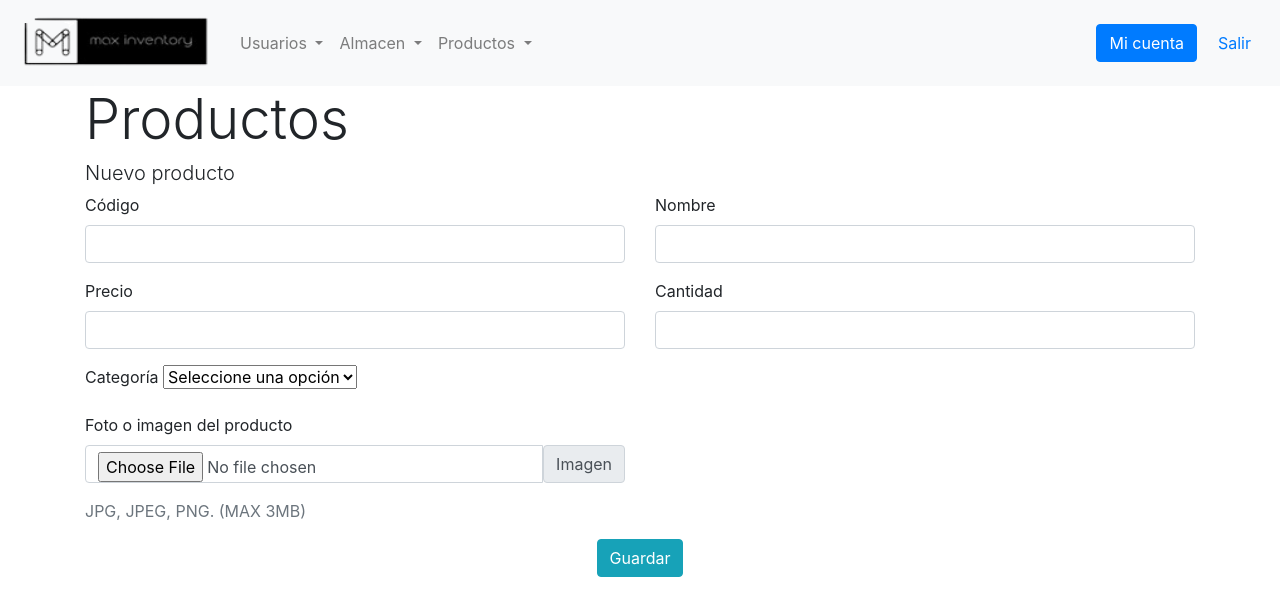
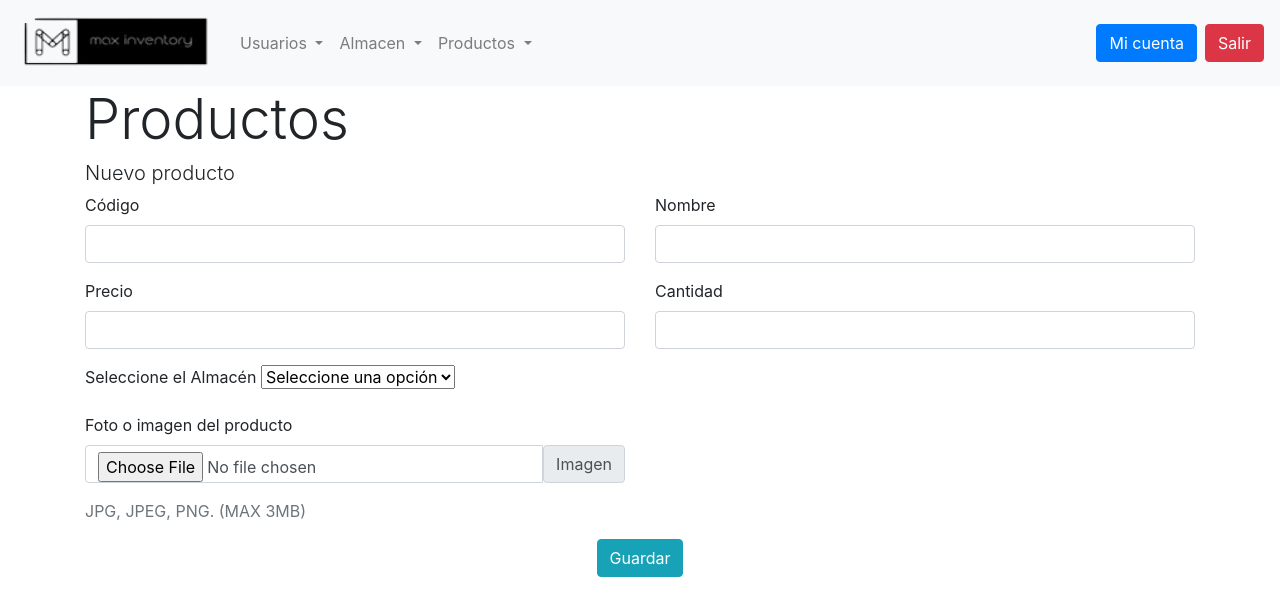
Before and after one commit to maldagar150/maxinventoryphp, a PHP site: page /index.php?vista=product_new in a window 1280 px wide. Shown: the top 616 px of the page. Run offline with PHP 8.4, Linux system fonts and the light colour scheme; the visitor is signed in with stand-in values (Sample User, id 1); data that the repository does not hold is empty.

Commit message:
Version 5.2

```diff
--- a/inc/navbar.php
+++ b/inc/navbar.php
@@ -42,7 +42,7 @@
         </ul>
         <div class="navbar-nav">
             <a href="index.php?vista=user_update&user_id_up=<?php echo $_SESSION['id']; ?>" class="btn btn-primary mr-2">Mi cuenta</a>
-            <a href="index.php?vista=logout" class="btn btn-link">Salir</a>
+            <a href="index.php?vista=logout" class="btn btn-danger">Salir</a>
         </div>
     </div>
 </nav>
--- a/vistas/product_new.php
+++ b/vistas/product_new.php
@@ -40,9 +40,9 @@
             </div>
             <div class="col-md-6">
                 <div class="form-group">
-                    <label for="producto_almacen">Categoría</label>
-                    <select class="form-select" id="producto_almacen" name="producto_almacen">
-                        <option value="" selected>Seleccione una opción</option>
+                    <label for="producto_almacen" class="form-label">Seleccione el Almacén</label>
+                        <select class="form-select" id="producto_almacen" name="producto_almacen">
+                            <option value="" selected>Seleccione una opción</option>
                         <?php
                             $almacens = conexion();
                             $almacens = $almacens->query("SELECT * FROM almacen");
```
